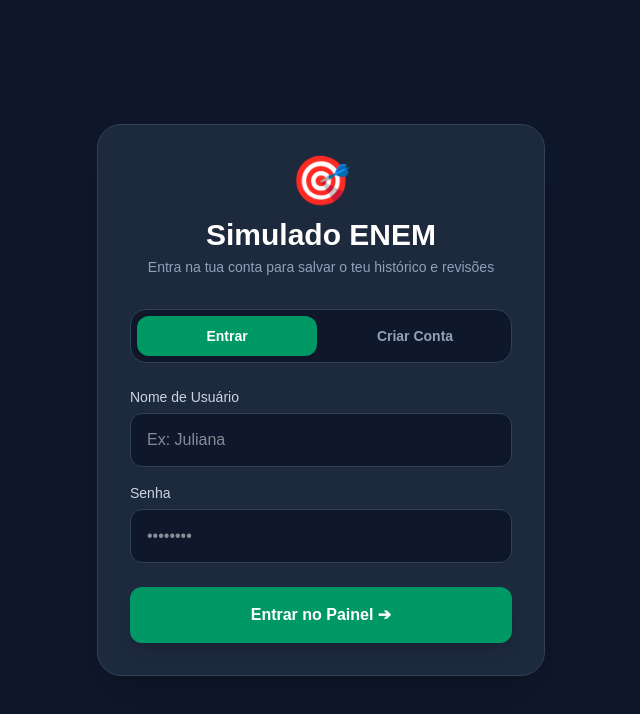
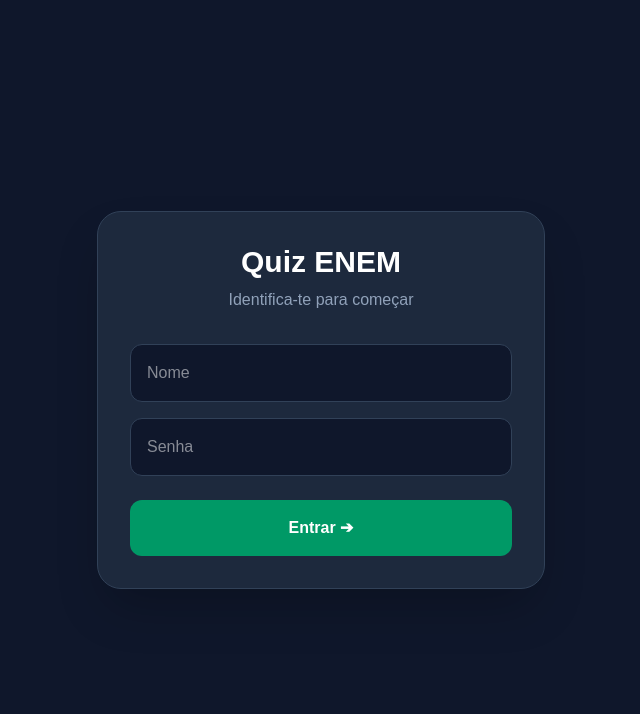
Before and after one commit to hpatryck/projeto-juliana, a Next.js app: page / in a window 1280 px wide. Shown: the top 714 px of the page, without its empty margins (319-959 px from the left). Built offline with nearby package versions, Linux system fonts and the light colour scheme.

Commit message:
ajeitando tela de login

```diff
--- a/app/page.tsx
+++ b/app/page.tsx
@@ -1,26 +1,19 @@
 'use client';
 
-import { useState, useEffect } from 'react';
+import { useState } from 'react';
 import { useRouter } from 'next/navigation';
 
-export default function HomeLogin() {
+export default function Home() {
   const router = useRouter();
-  const [modo, setModo] = useState<'login' | 'cadastro'>('login');
   const [nome, setNome] = useState('');
   const [senha, setSenha] = useState('');
   const [erro, setErro] = useState('');
   const [carregando, setCarregando] = useState(false);
 
-  useEffect(() => {
-    const idGuardado = localStorage.getItem('jogadorId');
-    const nomeGuardado = localStorage.getItem('jogadorNome');
-    if (idGuardado && nomeGuardado) {
-      router.push('/dashboard');
-    }
-  }, [router]);
+  const handleEntrar = async (e: React.FormEvent) => {
+    e.preventDefault();
+    if (!nome.trim() || !senha.trim()) return;
 
-  const handleSubmit = async (e: React.FormEvent) => {
-    e.preventDefault();
     setErro('');
     setCarregando(true);
 
@@ -28,13 +21,13 @@ export default function HomeLogin() {
       const res = await fetch('/api/login', {
         method: 'POST',
         headers: { 'Content-Type': 'application/json' },
-        body: JSON.stringify({ nome, senha, modo }),
+        body: JSON.stringify({ nome, senha }),
       });
 
       const data = await res.json();
 
       if (!res.ok) {
-        setErro(data.error || 'Erro ao autenticar.');
+        setErro(data.error || 'Erro ao entrar.');
         setCarregando(false);
         return;
       }
@@ -51,89 +44,40 @@ export default function HomeLogin() {
   return (
     <main className="flex min-h-screen flex-col items-center justify-center bg-slate-900 p-4 text-slate-100">
       <div className="w-full max-w-md bg-slate-800 p-8 rounded-3xl border border-slate-700 shadow-2xl">
+        <h1 className="text-3xl font-bold text-white text-center mb-2">Quiz ENEM</h1>
+        <p className="text-slate-400 text-center mb-8">Identifica-te para começar</p>
 
-        <div className="text-center mb-8">
-          <span className="text-5xl block mb-3">🎯</span>
-          <h1 className="text-3xl font-bold text-white">Simulado ENEM</h1>
-          <p className="text-slate-400 mt-1 text-sm">
-            Entra na tua conta para salvar o teu histórico e revisões
-          </p>
-        </div>
-
-        {/* Alternador Entrar / Criar Conta */}
-        <div className="grid grid-cols-2 gap-2 bg-slate-900 p-1.5 rounded-2xl mb-6 border border-slate-700">
-          <button
-            type="button"
-            onClick={() => { setModo('login'); setErro(''); }}
-            className={`py-2.5 rounded-xl font-bold text-sm transition ${
-              modo === 'login'
-                ? 'bg-emerald-600 text-white shadow'
-                : 'text-slate-400 hover:text-white'
-            }`}
-          >
-            Entrar
-          </button>
-          <button
-            type="button"
-            onClick={() => { setModo('cadastro'); setErro(''); }}
-            className={`py-2.5 rounded-xl font-bold text-sm transition ${
-              modo === 'cadastro'
-                ? 'bg-emerald-600 text-white shadow'
-                : 'text-slate-400 hover:text-white'
-            }`}
-          >
-            Criar Conta
-          </button>
-        </div>
-
-        <form onSubmit={handleSubmit} className="flex flex-col gap-4">
-          <div>
-            <label className="block text-sm font-medium text-slate-300 mb-1.5">
-              Nome de Usuário
-            </label>
+        <form onSubmit={handleEntrar} className="flex flex-col gap-4">
           <input
             type="text"
             required
             value={nome}
             onChange={(e) => setNome(e.target.value)}
-              placeholder="Ex: Juliana"
-              className="w-full bg-slate-900 border border-slate-700 rounded-xl px-4 py-3.5 text-white focus:outline-none focus:border-emerald-500 transition"
+            placeholder="Nome"
+            className="w-full bg-slate-900 border border-slate-700 rounded-xl p-4 text-white focus:outline-none focus:border-emerald-500 transition"
           />
-          </div>
 
-          <div>
-            <label className="block text-sm font-medium text-slate-300 mb-1.5">
-              Senha
-            </label>
           <input
             type="password"
             required
             value={senha}
             onChange={(e) => setSenha(e.target.value)}
-              placeholder="••••••••"
-              className="w-full bg-slate-900 border border-slate-700 rounded-xl px-4 py-3.5 text-white focus:outline-none focus:border-emerald-500 transition"
+            placeholder="Senha"
+            className="w-full bg-slate-900 border border-slate-700 rounded-xl p-4 text-white focus:outline-none focus:border-emerald-500 transition"
           />
-          </div>
 
           {erro && (
-            <div className="bg-red-900/40 border border-red-500/50 text-red-200 text-sm p-3.5 rounded-xl text-center">
-              {erro}
-            </div>
+            <p className="text-red-400 text-sm text-center font-medium">{erro}</p>
           )}
 
           <button
             type="submit"
             disabled={carregando}
-            className="w-full bg-emerald-600 hover:bg-emerald-500 disabled:opacity-50 text-white font-bold py-4 rounded-xl mt-2 transition shadow-lg"
+            className="w-full bg-emerald-600 hover:bg-emerald-500 disabled:opacity-50 text-white font-bold py-4 rounded-xl transition mt-2"
           >
-            {carregando
-              ? 'Aguarda...'
-              : modo === 'login'
-              ? 'Entrar no Painel ➔'
-              : 'Criar Conta e Entrar ➔'}
+            {carregando ? 'A entrar...' : 'Entrar ➔'}
           </button>
         </form>
-
       </div>
     </main>
   );
```
Lines whose indentation alone changed are shown as unchanged.
